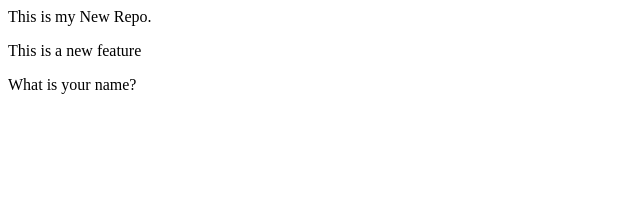
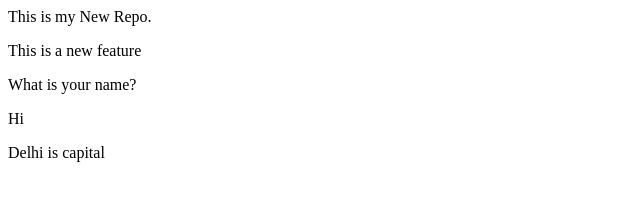
Before and after one commit to Kalyanjsr123/LocalRepo, a plain HTML site: page index.html in a window 1280 px wide. Shown: the whole page, without its empty margins (0-640 px from the left). Drawn offline with Linux system fonts and the light colour scheme.

Commit message:
2 lines added

```diff
--- a/index.html
+++ b/index.html
@@ -1,3 +1,5 @@
 <p>This is my New Repo.</p>
 <p> This is a new feature<p>
 <p>What is your name?</p>
+<p> Hi</p>
+<p>Delhi is capital</p>
```
